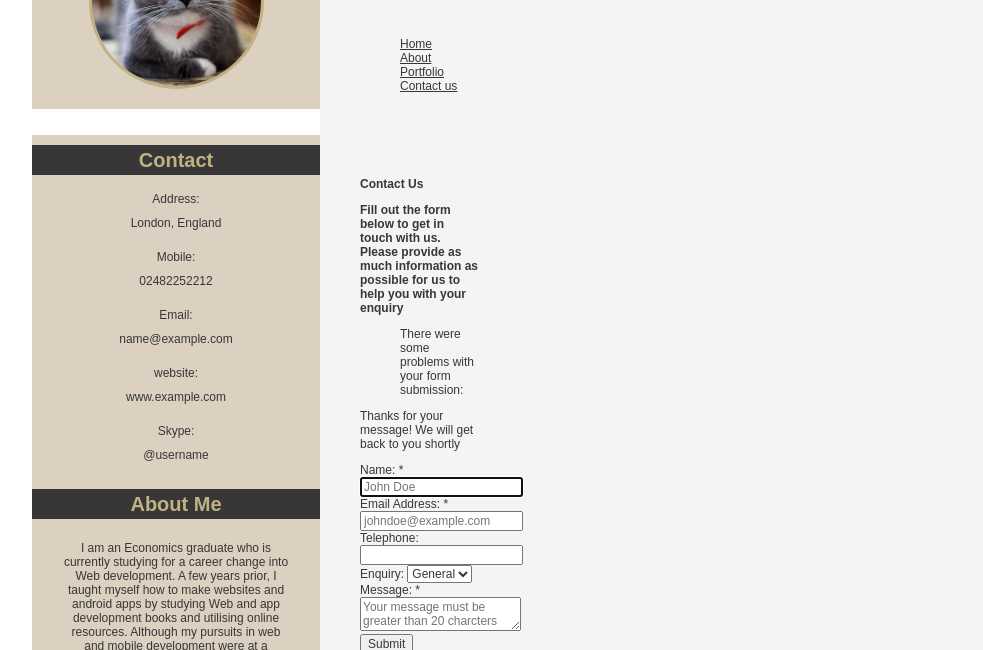
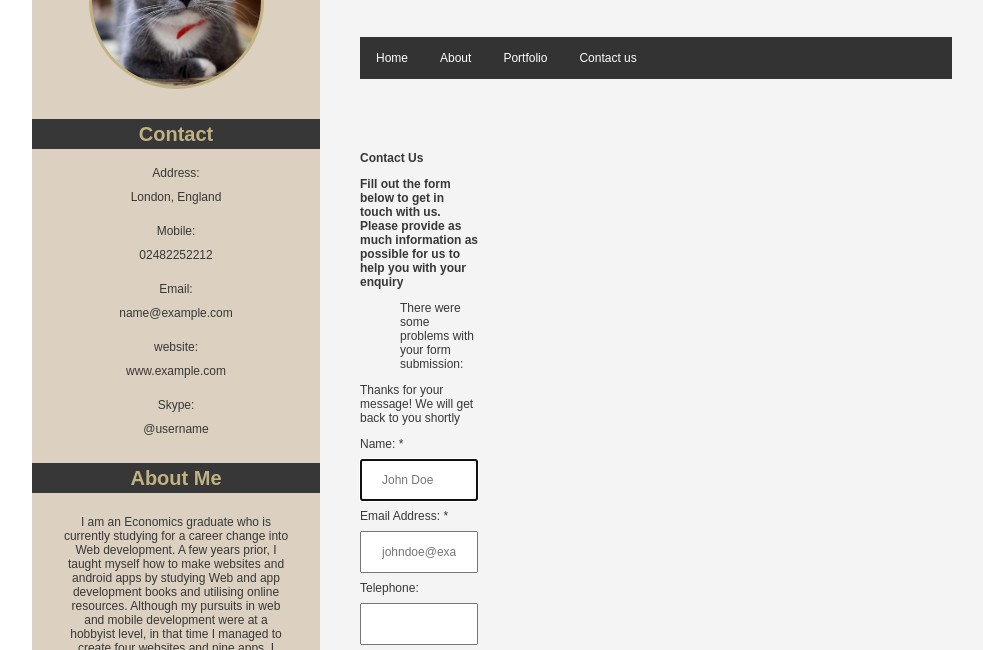
Before and after one commit to humza3/interactive-portfolio, a website: page contact.html in a window 1280 px wide. Shown: the part 141-791 px from the top of the page, without its empty margins (128-1111 px from the left). Drawn offline with Linux system fonts and the light colour scheme.

Commit message:
updated the nav bar by adding css changes to it and updated the contact form with more changes

```diff
--- a/contact.html
+++ b/contact.html
@@ -9,16 +9,18 @@
 		<section>
 			<div id="a">
 				<header>
-					<nav>
+				<div class="title">
 					<h1><span id="h1span">Humza</span> Butt</h1>
 					<h2>Junior Web Developer</h2>
-					</nav>
+				</div>
+					<nav>
 					<ul>
 						<li><a href="index.html">Home</a></li>
 						<li><a href="about.html">About</a></li>
 						<li><a href="portfolio.html">Portfolio</a></li>
 						<li class="active"><a href="contact.html">Contact us</a></li>
 					</ul>
+				</nav>
 				<header>
 			</div>
 			<article id="b">
@@ -29,15 +31,15 @@
                         <li id="info">There were some problems with your form submission:</li>
                     </ul>
                     <p id="success">Thanks for your message! We will get back to you shortly</p>
-                    <form method="post" action="process.php">
+                    <form>
                         <label for="name">Name: <span class="required">*</span></label>
                         <input type="text" id="name" name="name" value="" placeholder="John Doe" required="required" autofocus="autofocus" />
 
                         <label for="email">Email Address: <span class="required">*</span></label>
                         <input type="email" id="email" name="email" value="" placeholder="johndoe@example.com" required="required" />
 
-                        <label for="telephone">Telephone: </label>
-                        <input type="tel" id="telephone" name="telephone" value="" />
+                        <label for="phone">Telephone: </label>
+                        <input type="tel" id="phone" name="phone" value="" />
 
                         <label for="enquiry">Enquiry: </label>
                         <select id="enquiry" name="enquiry">
--- a/sass/main.scss
+++ b/sass/main.scss
@@ -21,12 +21,12 @@ section{
 	"f b"
 	;
 }
-
-header nav {
+///////////////////////////////////////////////header
+.title {
 	margin: 40px auto;
 }
 
-header nav h1 {
+.title h1 {
 	font-size:40px;
 	text-align: center-right;
 	margin: 0 auto;
@@ -39,13 +39,38 @@ header nav h1 {
 	margin: 0 auto;
 }
 
-header nav h2 {
+header .title h2 {
 	font-size:20px;
 	text-align: center-right;
 	margin: 0 auto;
 	text-decoration: underline solid #C0B283;
 
 }
+/////////////////////////////////////header
+/////////////////////////////////////Navigation
+header nav ul {
+  list-style-type: none;
+  margin: 0;
+  padding: 0;
+  overflow: hidden;
+  background-color: #333;
+}
+header nav li {
+  float: left;
+}
+
+header nav li a {
+  display: block;
+  color: white;
+  text-align: center;
+  padding: 14px 16px;
+  text-decoration: none;
+}
+header nav li a:hover {
+  background-color: #111;
+}
+/////////////////////////////////////////Navigation
+
 
 ul li {
 list-style-type: none;
@@ -222,7 +247,43 @@ footer p{
 footer a {
 	color: #C0B283;
 }
+///////////////////////CONTACT FORM
+.contact {
+	width: 100%;
+}
+#name {
+  width: 100%;
+  padding: 12px 20px;
+  margin: 8px 0;
+  box-sizing: border-box;
+}
+#email {
+  width: 100%;
+  padding: 12px 20px;
+  margin: 8px 0;
+  box-sizing: border-box;
+}
+#phone {
+  width: 100%;
+  padding: 12px 20px;
+  margin: 8px 0;
+  box-sizing: border-box;
+}
+#message {
+  width: 100%;
+  height: 150px;
+  padding: 12px 20px;
+  box-sizing: border-box;
+  border: 2px solid #ccc;
+  border-radius: 4px;
+  background-color: #f8f8f8;
+  resize: none;
+}
 
+
+
+
+//////////////////////////////////////////MOBILE
 @media all and (max-width: 768px) {
 body {
 	width:100%;
@@ -269,11 +330,11 @@ section{
 	min-width: 300px;
 	padding: 10px 5px;
 }
-header nav {
+header .title {
 	margin: 40px auto;
 }
 
-header nav h1 {
+header .title h1 {
 	text-align: left;
 
 }
@@ -281,7 +342,7 @@ header nav h1 {
 	text-align: left;
 }
 
-header nav h2 {
+header .title h2 {
 	text-align: left;
 
 }
```
Also changed, not shown: about.html (+4 -2 lines), index.html (+10 -8 lines), portfolio.html (+6 -2 lines), css/style.css, 1 other file.
